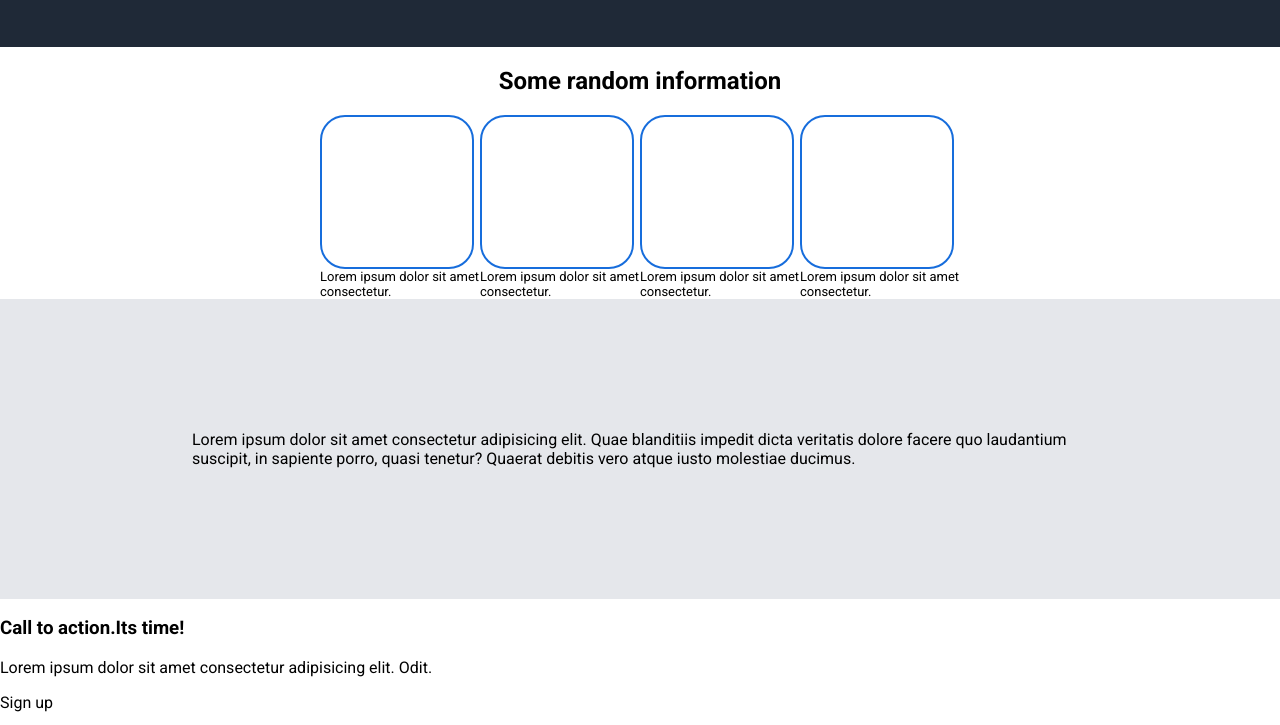
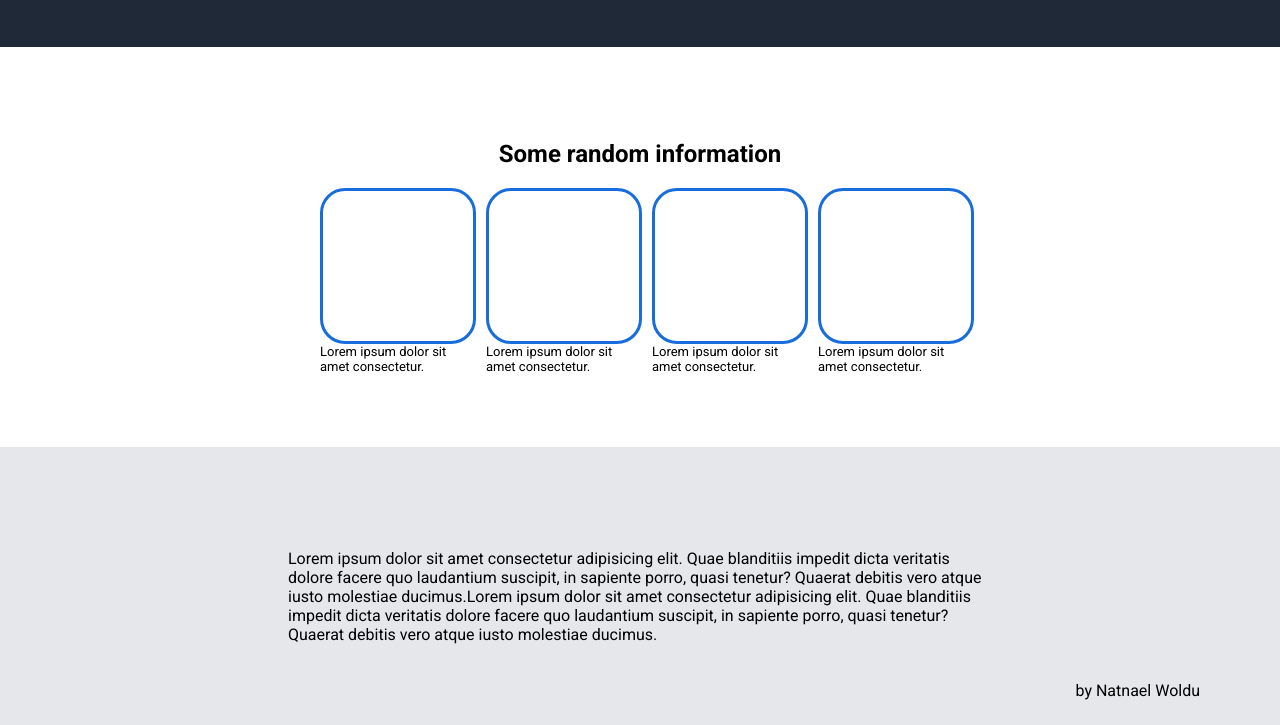
Before and after one commit to Natnaelweldu/Landing-Page-, a plain HTML site: page index.html in a window 1280 px wide. Shown: the part 334-1059 px from the top of the page. Drawn offline with Linux system fonts and the light colour scheme.

Commit message:
correct the quote into appropriate position

```diff
--- a/css/style.css
+++ b/css/style.css
@@ -77,6 +77,7 @@ ul a {
   display: flex;
   margin: 0 auto;
   justify-content: space-evenly;
+  gap: 10px;
 }
 .card {
   width: 180px;
@@ -85,7 +86,7 @@ ul a {
 .card-img {
   width: 150px;
   height: 150px;
-  border: 2px, solid, rgb(23, 109, 220);
+  border: 3px, solid, rgb(23, 109, 220);
   border-radius: 25px;
 }
 .quote {
@@ -98,6 +99,22 @@ ul a {
 }
 
 .quote p {
-  font: 36px extra-bold #1f2937;
-  width: 70%;
+  font: 36px light italic #1f2937;
+  width: 55%;
+  position: relative;
 }
+
+.quote .quote-author {
+  width: fit-content;
+  position: absolute;
+  right: 80px;
+  bottom: -250px;
+}
+
+.main-info {
+  height: 400px;
+  display: flex;
+  flex-direction: column;
+  align-items: center;
+  justify-content: center;
+}
--- a/index.html
+++ b/index.html
@@ -31,6 +31,7 @@
       </section>
     </header>
     <section class="main-two">
+      <div class="main-info">
         <h2>Some random information</h2>
         <div class="cards">
           <div class="card">
@@ -50,13 +51,18 @@
             <div class="card-text">Lorem ipsum dolor sit amet consectetur.</div>
           </div>
         </div>
+      </div>
       <div class="quote">
         <p>
           Lorem ipsum dolor sit amet consectetur adipisicing elit. Quae
           blanditiis impedit dicta veritatis dolore facere quo laudantium
           suscipit, in sapiente porro, quasi tenetur? Quaerat debitis vero atque
-          iusto molestiae ducimus.
+          iusto molestiae ducimus.Lorem ipsum dolor sit amet consectetur
+          adipisicing elit. Quae blanditiis impedit dicta veritatis dolore
+          facere quo laudantium suscipit, in sapiente porro, quasi tenetur?
+          Quaerat debitis vero atque iusto molestiae ducimus.
         </p>
+        <p class="quote-author">by Natnael Woldu</p>
       </div>
       <div class="call-to-action">
         <div class="right-side">
```
Lines whose indentation alone changed are shown as unchanged.
